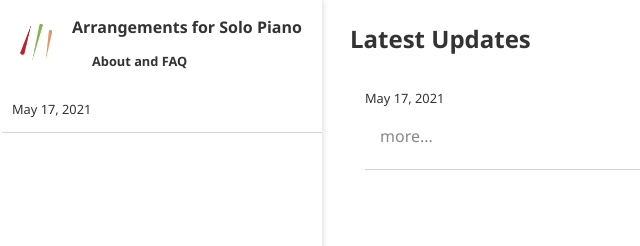
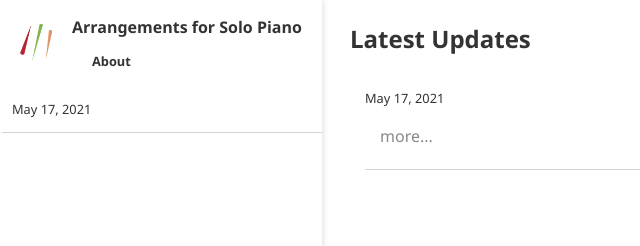
Before and after one commit to ansyblenetwork/arrpiano, a Jekyll site: the page built from index.html, in a window 1280 px wide. Shown: the top 246 px of the page, without its empty margins (0-640 px from the left). Built offline with Jekyll 4.4.1, drawn with Linux system fonts in a browser that asks for light colours.

Commit message:
Update page.html

```diff
--- a/_layouts/page.html
+++ b/_layouts/page.html
@@ -22,7 +22,7 @@
 			<a href="{{ "" | absolute_url }}"><img src="{{ "icon-192x192.png" | relative_url }}" alt="{{ site.posts.last.url | relative_url }}" style="flex-shrink:0; max-height:50px; padding-right:10px"></a>
 			<span style="font-weight:bold;"><a href="{{ "" | absolute_url }}">{{ site.name }}</a>
 				<div style="margin-top:10px; font-size:0.8em;">
-					<a style="margin-left:20px"  href="{{ site.posts.last.url | relative_url }}">About and FAQ</a>
+					<a style="margin-left:20px"  href="{{ site.posts.last.url | relative_url }}">About</a>
 				</div>
 			</span>
 		</div>
```
